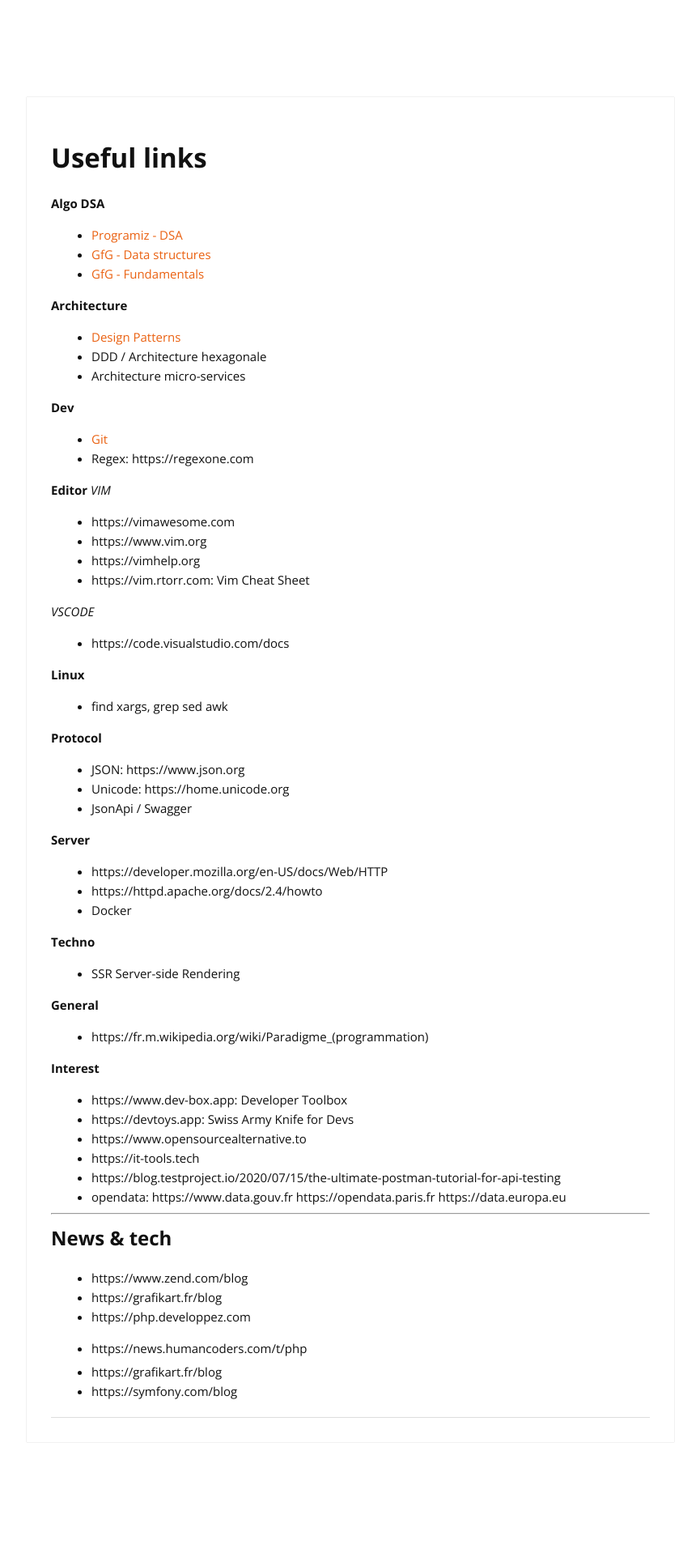
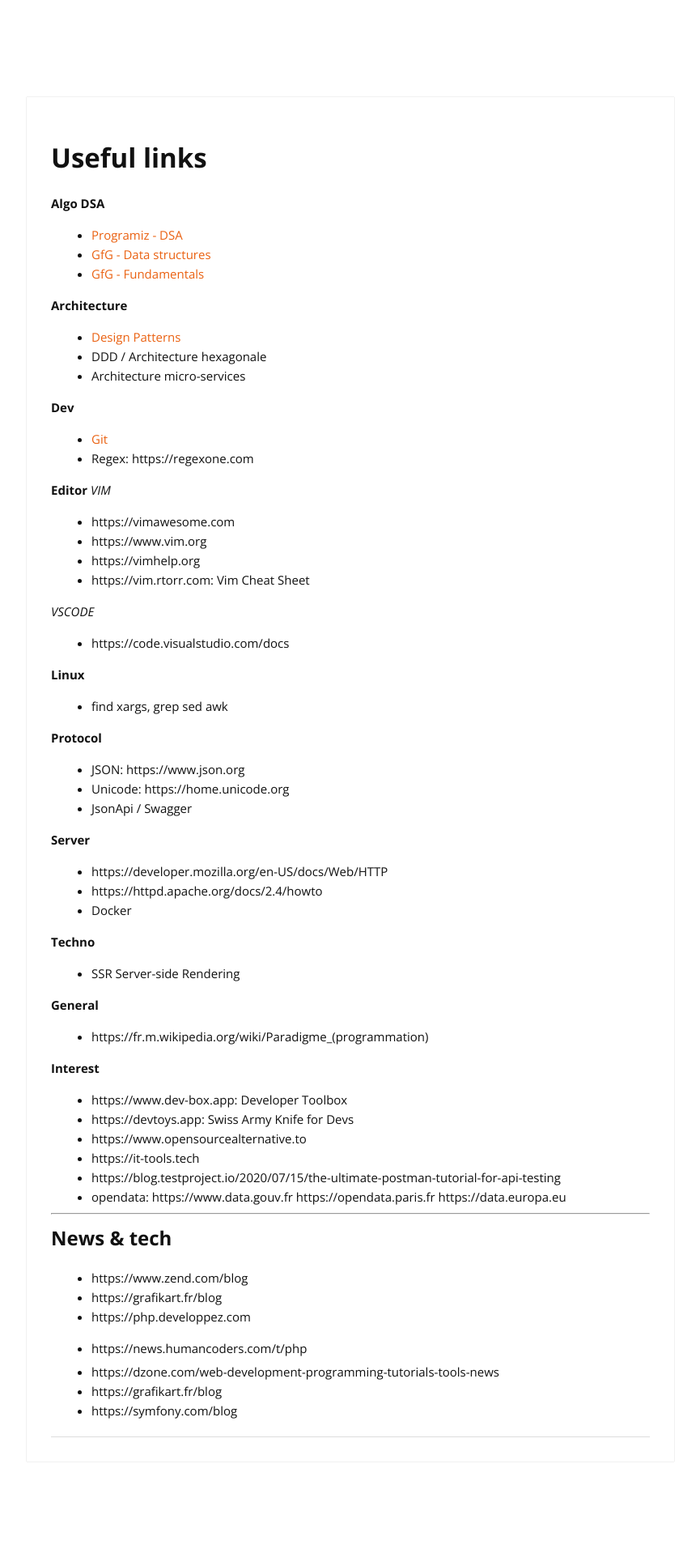
Before and after one commit to cylmat/cylmat.github.io, a Jekyll site: the page built from _pages/USEFUL.md, in a window 1280 px wide. Shown: the whole page at 81% size, without its empty margins (207-1072 px from the left). Built offline with Jekyll 4.4.1, drawn with Linux system fonts in a browser that asks for light colours; nearby versions of some CDN libraries; before the commit the page ends 1889 px from its top, so only the background shows below that; some of the changed lines change nothing that is shown.

Commit message:
Update USEFUL.md

```diff
--- a/_pages/USEFUL.md
+++ b/_pages/USEFUL.md
@@ -62,5 +62,6 @@
 * https://php.developpez.com
 * https://news.humancoders.com/t/php
 
++ https://dzone.com/web-development-programming-tutorials-tools-news
 + https://grafikart.fr/blog
 + https://symfony.com/blog
```
